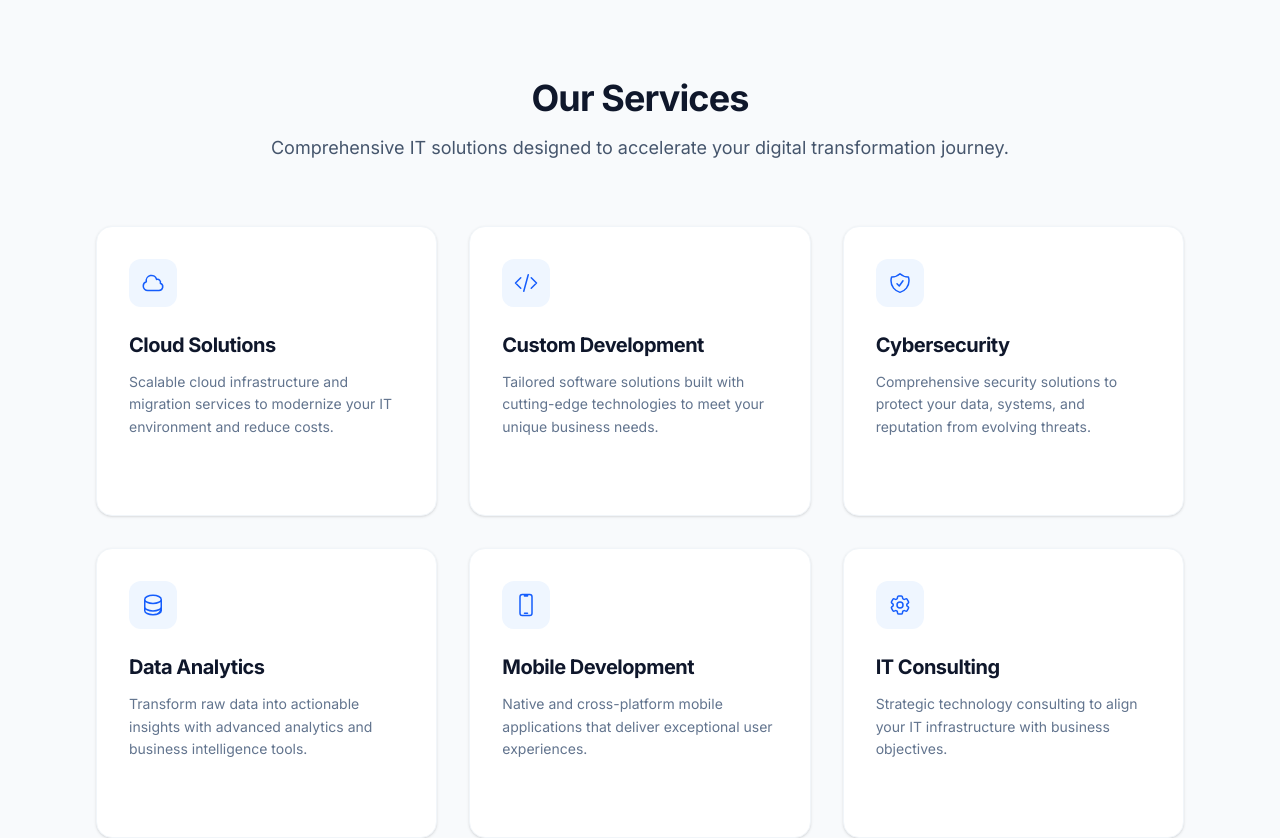
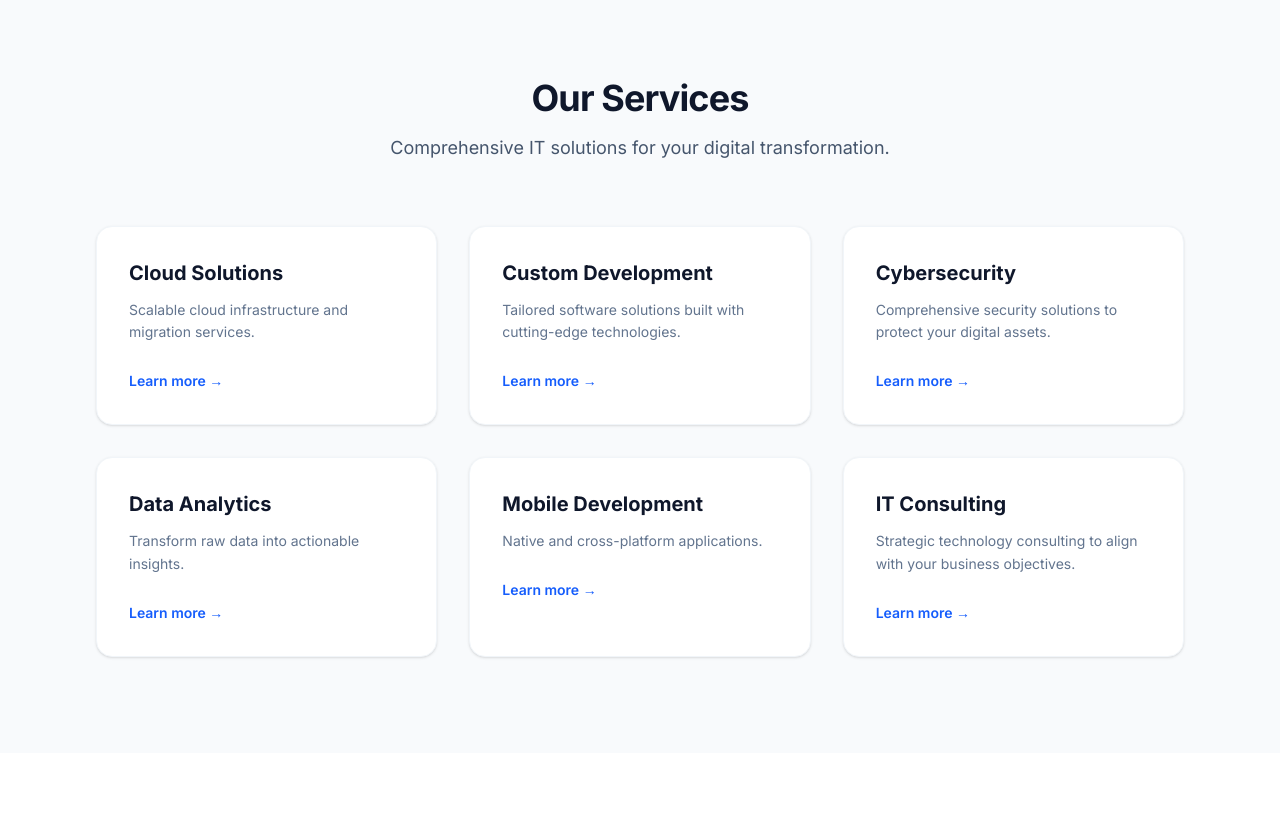
Before and after one commit to souravg222551/outpro-india-v2, a Next.js app: page / in a window 1280 px wide. Shown: the part 1580-2418 px from the top of the page. Built offline with nearby package versions, Linux system fonts and the light colour scheme.

Commit message:
Initial project launch: Corporate website with contact form and service pages

```diff
--- a/app/components/ServicesSection.tsx
+++ b/app/components/ServicesSection.tsx
@@ -1,70 +1,16 @@
+"use client";
 
 import Link from "next/link";
-import FadeIn from "./FadeIn";
+import FadeIn from "./FadeIn"; // Assuming this is your animation component
 
 export default function ServicesSection() {
   const services = [
-    {
-      slug: "cloud-solutions",
-      title: "Cloud Solutions",
-      desc: "Scalable cloud infrastructure and migration services to modernize your IT environment and reduce costs.",
-      icon: (
-        <svg xmlns="http://www.w3.org/2000/svg" fill="none" viewBox="0 0 24 24" strokeWidth={1.5} stroke="currentColor" className="w-6 h-6">
-          <path strokeLinecap="round" strokeLinejoin="round" d="M2.25 15a4.5 4.5 0 0 0 4.5 4.5H18a3.75 3.75 0 0 0 1.332-7.257 3 3 0 0 0-3.758-3.848 5.25 5.25 0 0 0-10.233 2.33A4.502 4.502 0 0 0 2.25 15Z" />
-        </svg>
-      )
-    },
-    {
-      slug: "custom-development",
-      title: "Custom Development",
-      desc: "Tailored software solutions built with cutting-edge technologies to meet your unique business needs.",
-      icon: (
-        <svg xmlns="http://www.w3.org/2000/svg" fill="none" viewBox="0 0 24 24" strokeWidth={1.5} stroke="currentColor" className="w-6 h-6">
-          <path strokeLinecap="round" strokeLinejoin="round" d="M17.25 6.75 22.5 12l-5.25 5.25m-10.5 0L1.5 12l5.25-5.25m7.5-3-4.5 16.5" />
-        </svg>
-      )
-    },
-    {
-      slug: "cybersecurity",
-      title: "Cybersecurity",
-      desc: "Comprehensive security solutions to protect your data, systems, and reputation from evolving threats.",
-      icon: (
-        <svg xmlns="http://www.w3.org/2000/svg" fill="none" viewBox="0 0 24 24" strokeWidth={1.5} stroke="currentColor" className="w-6 h-6">
-          <path strokeLinecap="round" strokeLinejoin="round" d="M9 12.75 11.25 15 15 9.75m-3-7.036A11.959 11.959 0 0 1 3.598 6 11.99 11.99 0 0 0 3 9.749c0 5.592 3.824 10.29 9 11.623 5.176-1.332 9-6.03 9-11.622 0-1.31-.21-2.571-.598-3.751h-.152c-3.196 0-6.1-1.248-8.25-3.285Z" />
-        </svg>
-      )
-    },
-    {
-      slug: "data-analytics",
-      title: "Data Analytics",
-      desc: "Transform raw data into actionable insights with advanced analytics and business intelligence tools.",
-      icon: (
-        <svg xmlns="http://www.w3.org/2000/svg" fill="none" viewBox="0 0 24 24" strokeWidth={1.5} stroke="currentColor" className="w-6 h-6">
-          <path strokeLinecap="round" strokeLinejoin="round" d="M20.25 6.375c0 2.278-3.694 4.125-8.25 4.125S3.75 8.653 3.75 6.375m16.5 0c0-2.278-3.694-4.125-8.25-4.125S3.75 4.097 3.75 6.375m16.5 0v11.25c0 2.278-3.694 4.125-8.25 4.125s-8.25-1.847-8.25-4.125V6.375m16.5 0v3.75m-16.5-3.75v3.75m16.5 0v3.75C20.25 16.153 16.556 18 12 18s-8.25-1.847-8.25-4.125v-3.75m16.5 0v3.75C20.25 19.903 16.556 21.75 12 21.75s-8.25-1.847-8.25-4.125v-3.75" />
-        </svg>
-      )
-    },
-    {
-      slug: "mobile-development",
-      title: "Mobile Development",
-      desc: "Native and cross-platform mobile applications that deliver exceptional user experiences.",
-      icon: (
-        <svg xmlns="http://www.w3.org/2000/svg" fill="none" viewBox="0 0 24 24" strokeWidth={1.5} stroke="currentColor" className="w-6 h-6">
-          <path strokeLinecap="round" strokeLinejoin="round" d="M10.5 1.5H8.25A2.25 2.25 0 0 0 6 3.75v16.5a2.25 2.25 0 0 0 2.25 2.25h7.5A2.25 2.25 0 0 0 18 20.25V3.75a2.25 2.25 0 0 0-2.25-2.25H13.5m-3 0V3h3V1.5m-3 0h3m-3 18.75h3" />
-        </svg>
-      )
-    },
-    {
-      slug: "it-consulting",
-      title: "IT Consulting",
-      desc: "Strategic technology consulting to align your IT infrastructure with business objectives.",
-      icon: (
-        <svg xmlns="http://www.w3.org/2000/svg" fill="none" viewBox="0 0 24 24" strokeWidth={1.5} stroke="currentColor" className="w-6 h-6">
-          <path strokeLinecap="round" strokeLinejoin="round" d="M9.594 3.94c.09-.542.56-.94 1.11-.94h2.593c.55 0 1.02.398 1.11.94l.213 1.281c.063.374.313.686.645.87.074.04.147.083.22.127.325.196.72.257 1.075.124l1.217-.456a1.125 1.125 0 0 1 1.37.49l1.296 2.247a1.125 1.125 0 0 1-.26 1.431l-1.003.827c-.293.241-.438.613-.43.992a7.723 7.723 0 0 1 0 .255c-.008.378.137.75.43.991l1.004.827c.424.35.534.955.26 1.43l-1.298 2.247a1.125 1.125 0 0 1-1.369.491l-1.217-.456c-.355-.133-.75-.072-1.076.124a6.47 6.47 0 0 1-.22.128c-.331.183-.581.495-.644.869l-.213 1.281c-.09.543-.56.94-1.11.94h-2.594c-.55 0-1.019-.398-1.11-.94l-.213-1.281c-.062-.374-.312-.686-.644-.87a6.52 6.52 0 0 1-.22-.127c-.325-.196-.72-.257-1.076-.124l-1.217.456a1.125 1.125 0 0 1-1.369-.49l-1.297-2.247a1.125 1.125 0 0 1 .26-1.431l1.004-.827c.292-.24.437-.613.43-.991a6.932 6.932 0 0 1 0-.255c.007-.38-.138-.751-.43-.992l-1.004-.827a1.125 1.125 0 0 1-.26-1.43l1.297-2.247a1.125 1.125 0 0 1 1.37-.491l1.216.456c.356.133.751.072 1.076-.124.072-.044.146-.086.22-.128.332-.183.582-.495.644-.869l.214-1.28Z" />
-          <path strokeLinecap="round" strokeLinejoin="round" d="M15 12a3 3 0 1 1-6 0 3 3 0 0 1 6 0Z" />
-        </svg>
-      )
-    }
+    { slug: "cloud-solutions", title: "Cloud Solutions", desc: "Scalable cloud infrastructure and migration services." },
+    { slug: "custom-development", title: "Custom Development", desc: "Tailored software solutions built with cutting-edge technologies." },
+    { slug: "cybersecurity", title: "Cybersecurity", desc: "Comprehensive security solutions to protect your digital assets." },
+    { slug: "data-analytics", title: "Data Analytics", desc: "Transform raw data into actionable insights." },
+    { slug: "mobile-development", title: "Mobile Development", desc: "Native and cross-platform applications." },
+    { slug: "it-consulting", title: "IT Consulting", desc: "Strategic technology consulting to align with your business objectives." }
   ];
 
   return (
@@ -73,33 +19,18 @@ export default function ServicesSection() {
         <FadeIn direction="up">
           <div className="text-center mb-16">
             <h2 className="text-4xl font-bold text-slate-900 mb-4 tracking-tight">Our Services</h2>
-            <p className="text-slate-600 text-lg">
-              Comprehensive IT solutions designed to accelerate your digital transformation journey.
-            </p>
+            <p className="text-slate-600 text-lg">Comprehensive IT solutions for your digital transformation.</p>
           </div>
         </FadeIn>
 
         <div className="grid grid-cols-1 md:grid-cols-2 lg:grid-cols-3 gap-8">
           {services.map((service, index) => (
             <FadeIn key={index} direction="up" delay={0.1 * index}>
-              {/* Wrapped the card block inside a Next.js Link component */}
               <Link href={`/services/${service.slug}`} className="block h-full group">
-                <div className="bg-white p-8 rounded-2xl shadow-sm border border-slate-100 hover:shadow-lg hover:border-blue-100 transition-all duration-300 h-full flex flex-col justify-between">
-                  <div>
-                    <div className="w-12 h-12 bg-blue-50 rounded-xl mb-6 flex items-center justify-center text-blue-600 group-hover:bg-blue-600 group-hover:text-white transition-colors duration-300">
-                      {service.icon}
-                    </div>
-                    <h3 className="text-xl font-bold text-slate-900 mb-3 tracking-tight group-hover:text-blue-600 transition-colors">
-                      {service.title}
-                    </h3>
-                    <p className="text-slate-500 text-sm leading-relaxed mb-6">{service.desc}</p>
-                  </div>
-                  <div className="text-blue-600 font-semibold text-sm flex items-center gap-1 opacity-0 group-hover:opacity-100 transition-opacity">
-                    Learn more
-                    <svg xmlns="http://www.w3.org/2000/svg" fill="none" viewBox="0 0 24 24" strokeWidth={2} stroke="currentColor" className="w-3.5 h-3.5">
-                      <path strokeLinecap="round" strokeLinejoin="round" d="M13.5 4.5 21 12m0 0-7.5 7.5M21 12H3" />
-                    </svg>
-                  </div>
+                <div className="bg-white p-8 rounded-2xl shadow-sm border border-slate-100 hover:shadow-lg hover:border-blue-100 transition-all duration-300 h-full">
+                  <h3 className="text-xl font-bold text-slate-900 mb-3 group-hover:text-blue-600">{service.title}</h3>
+                  <p className="text-slate-500 text-sm leading-relaxed mb-6">{service.desc}</p>
+                  <span className="text-blue-600 font-semibold text-sm">Learn more →</span>
                 </div>
               </Link>
             </FadeIn>
--- a/app/services/[slug]/page.tsx
+++ b/app/services/[slug]/page.tsx
@@ -1,6 +1,9 @@
+"use client";
+
 import Link from "next/link";
-import { notFound } from "next/navigation";
+import { useParams, useRouter } from "next/navigation";
 
+// 1. Define the object HERE, inside the file, before the component
 const serviceDetails = {
   "cloud-solutions": {
     title: "Cloud Solutions",
@@ -34,58 +37,56 @@ const serviceDetails = {
   }
 };
 
-// We made the function async to correctly handle params in modern Next.js
-export default async function ServicePage({ params }: { params: Promise<{ slug: string }> }) {
-  const resolvedParams = await params;
-  const service = serviceDetails[resolvedParams.slug as keyof typeof serviceDetails];
+export default function ServicePage() {
+  const params = useParams();
+  const router = useRouter();
+  const slug = params.slug as string;
+
+  // 2. Now the component can "see" serviceDetails
+  const service = serviceDetails[slug as keyof typeof serviceDetails];
+
+  const scrollToContact = () => {
+    // If we are not on the home page, go to home first
+    if (window.location.pathname !== "/") {
+      router.push("/#contact");
+    } else {
+      const element = document.getElementById('contact');
+      if (element) {
+        element.scrollIntoView({ behavior: 'smooth' });
+      }
+    }
+  };
 
   if (!service) {
-    notFound();
+    return <div className="p-24 text-center">Service not found.</div>;
   }
 
   return (
     <div className="min-h-screen bg-slate-50 pt-32 pb-24">
       <div className="max-w-4xl mx-auto px-8">
-
-        {/* Back Link */}
         <Link href="/#services" className="text-blue-600 hover:text-blue-700 font-semibold flex items-center gap-2 mb-8 transition-colors">
-          <svg xmlns="http://www.w3.org/2000/svg" fill="none" viewBox="0 0 24 24" strokeWidth={2} stroke="currentColor" className="w-4 h-4">
-            <path strokeLinecap="round" strokeLinejoin="round" d="M10.5 19.5 3 12m0 0 7.5-7.5M3 12h18" />
-          </svg>
           Back to all services
         </Link>
-
-        {/* Header */}
         <div className="bg-white p-10 md:p-16 rounded-3xl shadow-sm border border-slate-100 mb-8">
-          <h1 className="text-4xl md:text-5xl font-black text-slate-900 mb-6 tracking-tight">
-            {service.title}
-          </h1>
-          <p className="text-xl text-slate-600 leading-relaxed">
-            {service.description}
-          </p>
+          <h1 className="text-4xl md:text-5xl font-black text-slate-900 mb-6">{service.title}</h1>
+          <p className="text-xl text-slate-600">{service.description}</p>
         </div>
-
-        {/* Features List */}
         <div className="bg-white p-10 rounded-3xl shadow-sm border border-slate-100">
           <h2 className="text-2xl font-bold text-slate-900 mb-6">Key Capabilities</h2>
           <ul className="grid grid-cols-1 md:grid-cols-2 gap-4">
             {service.features.map((feature, index) => (
-              <li key={index} className="flex items-center gap-3 text-slate-700">
-                <svg className="w-5 h-5 text-blue-500 shrink-0" fill="currentColor" viewBox="0 0 20 20">
-                  <path fillRule="evenodd" d="M10 18a8 8 0 100-16 8 8 0 000 16zm3.707-9.293a1 1 0 00-1.414-1.414L9 10.586 7.707 9.293a1 1 0 00-1.414 1.414l2 2a1 1 0 001.414 0l4-4z" clipRule="evenodd" />
-                </svg>
-                {feature}
-              </li>
+              <li key={index} className="flex items-center gap-3 text-slate-700">{feature}</li>
             ))}
           </ul>
-
           <div className="mt-10 pt-8 border-t border-slate-100">
-            <button className="bg-blue-600 hover:bg-blue-700 text-white font-bold py-3 px-8 rounded-lg transition-colors">
+            <button
+              onClick={scrollToContact}
+              className="bg-blue-600 hover:bg-blue-700 text-white font-bold py-3 px-8 rounded-lg transition-colors"
+            >
               Request a Consultation
             </button>
           </div>
         </div>
-
       </div>
     </div>
   );
```
Also changed, not shown: app/components/ConsultationButton.tsx (added, +21 -0 lines), app/components/Navbar.tsx (+16 -4 lines).
